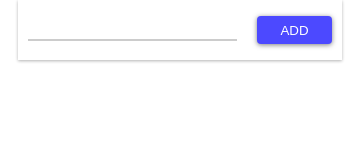
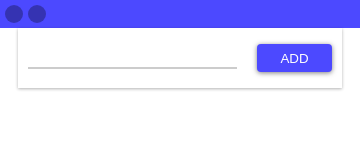
Before and after one commit to jonny22094/DO-IT, an Electron app: page client/index.html in a window 360 px wide. Drawn offline with Linux system fonts and the light colour scheme.

Commit message:
Add custon header

```diff
--- a/client/index.html
+++ b/client/index.html
@@ -15,6 +15,9 @@
 
 <body>
   <div class="container">
+      <div class="header">
+        <a id="close-btn" style="center"></a><a id="min-btn" style="center"></a>
+      </div>
       <form action="" class="center">
           <input id="text"></input>
           <button id="button">ADD</button>
@@ -23,6 +26,7 @@
   </div>
 
   <script src="scripts/mechanic.js"></script>
+  <script src="scripts/remoteWindow.js"></script>
 
 </body>
 
--- /dev/null
+++ b/client/scripts/remoteWindow.js
@@ -0,0 +1,11 @@
+const { remote } = require("electron");
+
+document.getElementById("min-btn").addEventListener("click", () => {
+     const window = remote.getCurrentWindow();
+     window.minimize();
+});
+
+document.getElementById("close-btn").addEventListener("click", () =>  {
+     const window = remote.getCurrentWindow();
+     window.close();
+});
--- a/client/styles/css.css
+++ b/client/styles/css.css
@@ -3,7 +3,6 @@ body {
     font-family: 'Roboto', sans-serif;
     font-size: 10px;
 }
-
 
 .container {
     display: flex;
@@ -25,6 +24,40 @@ body {
 .center {
     justify-content: center;
     align-items: center;
+}
+
+.header {
+    display: flex;
+
+    align-items: center;
+
+    width: 100%;
+    height: 28px;
+
+    background-color: #4C49FF;
+    -webkit-app-region: drag;
+}
+
+.header > a {
+    display: flex;
+
+    width: 18px;
+    height: 18px;
+
+    border-radius: 45px;
+    margin-left: 5px;
+
+    background-color: rgba(0, 0, 0, 0.3);
+
+    -webkit-app-region: no-drag;
+}
+
+.header > a:hover {
+    background-color: rgba(255, 88, 78, 0.9);
+}
+
+.header > a:last-of-type:hover {
+    background-color: rgba(126, 255, 83, 0.7);
 }
 
 form {
--- a/index.js
+++ b/index.js
@@ -1,7 +1,8 @@
 const { app, BrowserWindow } = require('electron');
 
 app.on('ready', () => {
-    let win = new BrowserWindow({width: 360, height: 640, resizable: false });
+    let win = new BrowserWindow({x: 10, y: 10 , width: 360, height: 640, resizable: false, frame: false});
+
     win.setMenu(null);
     win.loadURL(`file://${__dirname}/client/index.html`);
 })
```
Also changed, not shown: README.md.
